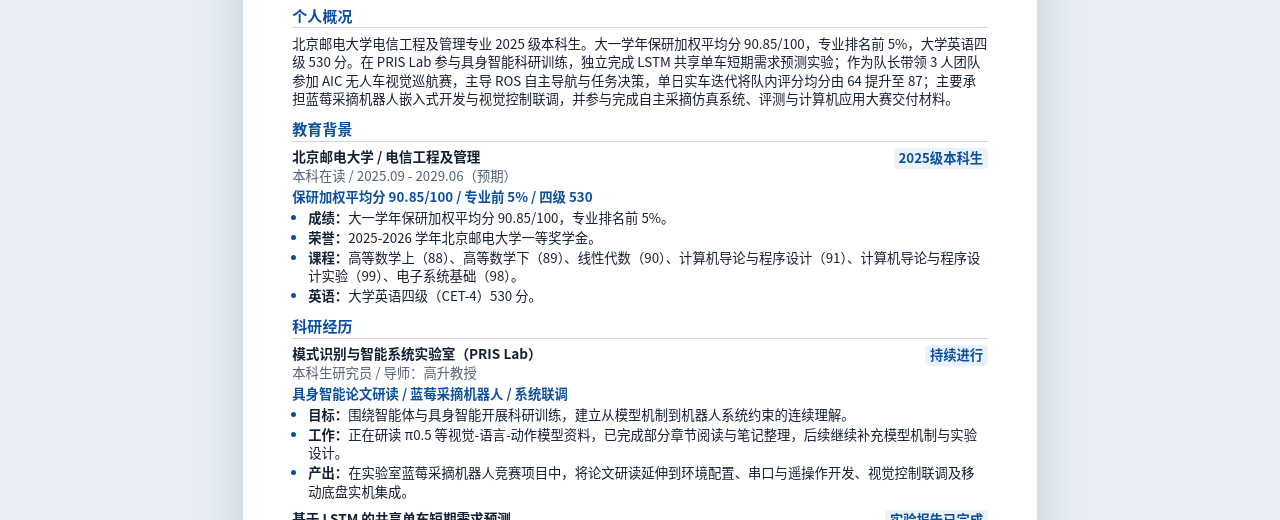
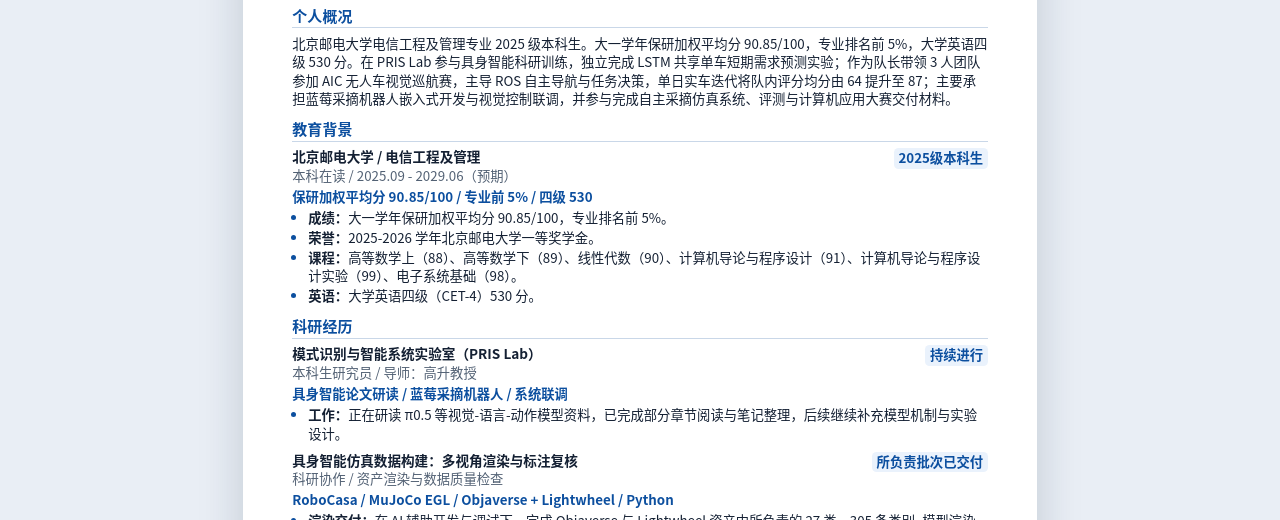
Before and after one commit to zzzqr007-g/Resume_zqr, a plain HTML site: page print.html in a window 1280 px wide. Shown: the part 280-800 px from the top of the page. Drawn offline with Linux system fonts and the light colour scheme.

Commit message:
Add simulation data research and refresh bilingual resume PDFs

```diff
--- a/print.html
+++ b/print.html
@@ -14,7 +14,7 @@
     <button id="print-button" type="button">打印或另存为 PDF</button>
   </div>
   <main id="print-root" aria-live="polite"></main>
-  <script src="resume-data.js?v=15"></script>
-  <script src="print.js?v=13"></script>
+  <script src="resume-data.js?v=16"></script>
+  <script src="print.js?v=14"></script>
 </body>
 </html>
--- a/print.js
+++ b/print.js
@@ -138,6 +138,7 @@
 
   function onePage() {
     const pris = data.research.find((item) => item.id === "research-pris") || data.research[0];
+    const simulation = data.research.find((item) => item.id === "research-simulation-data");
     const lstm = data.research.find((item) => ["research-lstm", "research-bilstm"].includes(item.id)) || data.research[1];
     const blueberry = data.projects.find((item) => item.id === "project-blueberry") || data.projects[0];
     const aic = data.projects.find((item) => item.id === "project-aic");
@@ -146,10 +147,11 @@
       ${education(true)}
       <section class="primary-experience">
         ${sectionTitle("科研与代表项目", "Research and Selected Engineering")}
-        ${aic ? entry(aic, [1, 2, 3], { compact: true }) : ""}
+        ${aic ? entry(aic, [1, 3], { compact: true }) : ""}
         ${entry(pris, [0], { compact: true })}
-        ${entry(lstm, [0, 1, 2], { compact: true })}
-        ${entry(blueberry, [1, 2, 3, 4], { compact: true })}
+        ${simulation ? entry(simulation, [2, 3], { compact: true }) : ""}
+        ${entry(lstm, [1, 2], { compact: true })}
+        ${entry(blueberry, [1, 3], { compact: true })}
       </section>
       <div class="bottom-grid">${skills(true)}${highlights()}</div>
     `, 1);
@@ -160,10 +162,11 @@
       ? t(data.about)
       : "BUPT undergraduate with a first-year weighted average of 90.85/100 (top 5%). Experience spans leading a three-person AIC autonomous-vehicle team on ROS navigation and mission logic, PRIS Lab embodied AI training, independent time-series forecasting, embedded robot control, and autonomous picking simulation.";
     const researchDetails = {
-      "research-pris": lang === "en" ? [0, 2] : [0, 1, 2],
-      "research-lstm": [0, 1, 2],
-      "research-bilstm": [0, 1, 2],
-      "research-knowledge-base": [0, 1]
+      "research-pris": [1],
+      "research-simulation-data": [2, 3],
+      "research-lstm": lang === "en" ? [1, 2] : [0, 1, 2],
+      "research-bilstm": lang === "en" ? [1, 2] : [0, 1, 2],
+      "research-knowledge-base": lang === "en" ? [1] : [0, 1]
     };
     const first = page(`
       ${header()}
--- a/resume-data.js
+++ b/resume-data.js
@@ -4,7 +4,7 @@
 
   window.RESUME_DATA = {
     version: 4,
-    updated: "2026-10-20",
+    updated: "2026-11-18",
     profile: {
       name: { zh: "章权瑞", en: "Zhang Quanrui" },
       academicLine: {
@@ -142,6 +142,73 @@
         links: [
           { label: { zh: "关联机器人项目", en: "Related robot project" }, url: "#projects" }
         ]
+      },
+      {
+        "id": "research-simulation-data",
+        "featured": true,
+        "badge": {
+          "zh": "科研训练",
+          "en": "Research Training"
+        },
+        "title": {
+          "zh": "具身智能仿真数据构建：多视角渲染与标注复核",
+          "en": "Embodied AI Simulation Data: Multi-view Rendering and Annotation Review"
+        },
+        "role": {
+          "zh": "科研协作 / 资产渲染与数据质量检查",
+          "en": "Research Contributor / Asset Rendering and Data Quality"
+        },
+        "meta": {
+          "zh": "RoboCasa / MuJoCo EGL / Objaverse + Lightwheel / Python",
+          "en": "RoboCasa / MuJoCo EGL / Objaverse + Lightwheel / Python"
+        },
+        "status": {
+          "zh": "所负责批次已交付",
+          "en": "Assigned batches delivered"
+        },
+        "details": [
+          {
+            "label": {
+              "zh": "目标",
+              "en": "Goal"
+            },
+            "text": {
+              "zh": "参与实验室具身智能项目的数据准备，为厨房物体外观描述与后续语义任务构建提供统一多视角图像和人工复核的属性记录。",
+              "en": "Prepared data for a lab embodied AI project, providing standardized multi-view images and manually reviewed appearance attributes of kitchen objects."
+            }
+          },
+          {
+            "label": {
+              "zh": "实现",
+              "en": "Implementation"
+            },
+            "text": {
+              "zh": "在 AI 辅助下开发与调试批量渲染脚本，完成云端环境配置、资产清单核对、MuJoCo EGL 无窗口渲染与续跑；排查碰撞几何体遮挡，统一尺度、灯光和四视角输出，并检查图像数量、可读性与异常。",
+              "en": "Developed and debugged rendering scripts with AI assistance, covering cloud setup, inventory checks, headless MuJoCo EGL rendering, and resumable runs; resolved collision-geometry occlusion and checked scale, lighting, view completeness, and image quality."
+            }
+          },
+          {
+            "label": {
+              "zh": "渲染交付",
+              "en": "Rendering delivery"
+            },
+            "text": {
+              "zh": "在 AI 辅助开发与调试下，完成 Objaverse 与 Lightwheel 资产中所负责的 27 类、305 条类别–模型渲染任务，交付 front、side、rear、top 四视角共 1,220 张 480×480 PNG，并按统一目录组织。",
+              "en": "With AI-assisted development and debugging, completed 305 rendering tasks across 27 Objaverse/Lightwheel categories; delivered 1,220 organized 480×480 PNGs in front, side, rear, and top views."
+            }
+          },
+          {
+            "label": {
+              "zh": "标注复核",
+              "en": "Annotation review"
+            },
+            "text": {
+              "zh": "另完成 85 件资产的异常外观预标注复核；逐件核对四视角图像中的颜色、形状、可见部件与材质观感，借助 AI 辅助开发的审核工作台保存修正记录并生成结构化汇总。",
+              "en": "Reviewed appearance pre-annotations for 85 assets against four-view images (color, shape, parts, apparent material); saved corrections and structured summaries in an AI-assisted review workbench."
+            }
+          }
+        ],
+        "links": []
       },
       {
         id: "research-lstm",
```
Also changed, not shown: index.html (+1 -1 lines), 3 other files.
